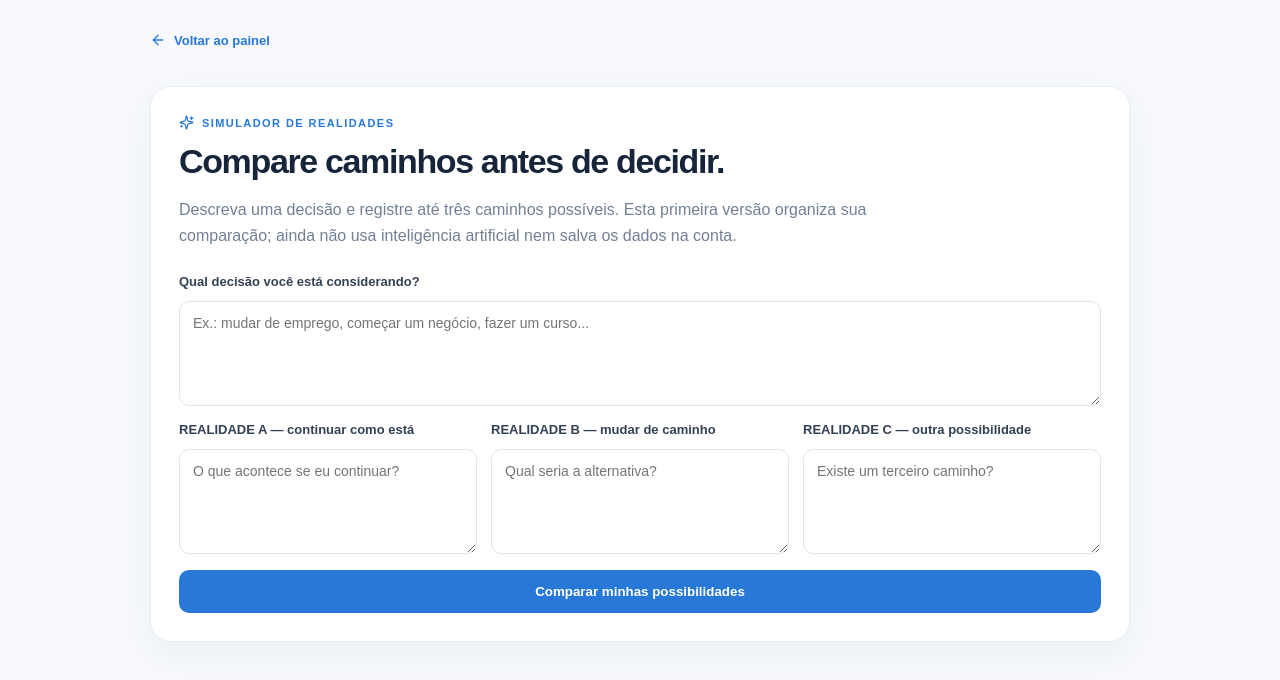
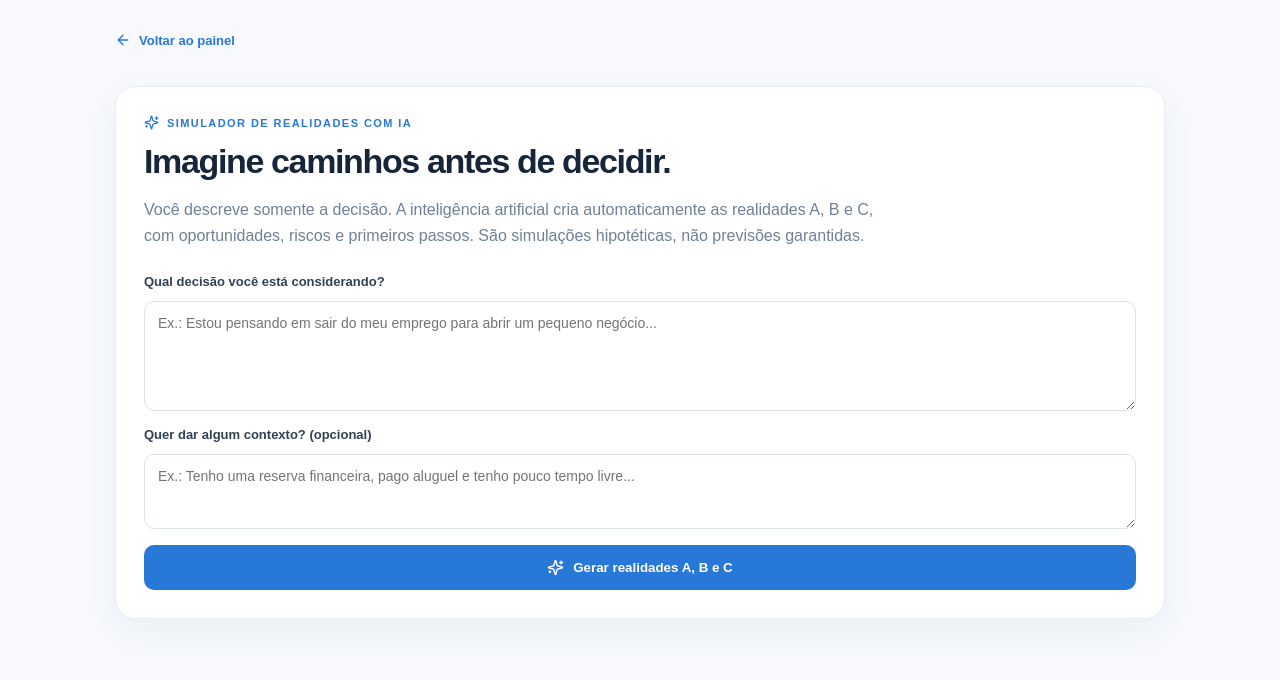
Before and after one commit to luckaslemes/vida-paralela, a Next.js app: page /simulador in a window 1280 px wide. Shown: the top 680 px of the page. Built offline with nearby package versions, Linux system fonts and the light colour scheme.

Commit message:
Make AI generate realities A B and C

```diff
--- a/src/app/simulador/page.tsx
+++ b/src/app/simulador/page.tsx
@@ -2,44 +2,89 @@
 
 import { useState } from "react";
 import Link from "next/link";
-import { ArrowLeft, Sparkles } from "lucide-react";
+import { ArrowLeft, Sparkles, Loader2, RefreshCw } from "lucide-react";
+
+type Scenario = {
+  name: string;
+  description: string;
+  opportunities: string[];
+  risks: string[];
+  first_steps: string[];
+  short_term: string;
+  long_term: string;
+  confidence: string;
+};
+type Result = { title: string; summary: string; scenarios: { A: Scenario; B: Scenario; C: Scenario } };
 
 export default function SimulatorPage() {
   const [decision, setDecision] = useState("");
-  const [optionA, setOptionA] = useState("");
-  const [optionB, setOptionB] = useState("");
-  const [optionC, setOptionC] = useState("");
-  const [show, setShow] = useState(false);
+  const [context, setContext] = useState("");
+  const [result, setResult] = useState<Result | null>(null);
+  const [error, setError] = useState("");
+  const [loading, setLoading] = useState(false);
 
-  function compare(event: React.FormEvent<HTMLFormElement>) {
+  async function generate(event: React.FormEvent<HTMLFormElement>) {
     event.preventDefault();
-    setShow(true);
+    setLoading(true);
+    setError("");
+    setResult(null);
+    try {
+      const response = await fetch("/api/ai/scenarios", {
+        method: "POST",
+        headers: { "Content-Type": "application/json" },
+        body: JSON.stringify({ decision, context }),
+      });
+      const data = await response.json();
+      if (!response.ok) throw new Error(data.error || "Não foi possível gerar as realidades.");
+      setResult(data);
+    } catch (err) {
+      setError(err instanceof Error ? err.message : "Erro inesperado. Tente novamente.");
+    } finally {
+      setLoading(false);
+    }
   }
 
   return (
     <main style={{minHeight:"100vh",background:"#f7f9fc",padding:"32px 18px",color:"#17253a",fontFamily:"Arial,sans-serif"}}>
-      <div style={{maxWidth:980,margin:"0 auto"}}>
+      <div style={{maxWidth:1050,margin:"0 auto"}}>
         <Link href="/" style={{display:"inline-flex",gap:8,alignItems:"center",color:"#2878d7",textDecoration:"none",fontWeight:700,fontSize:13}}><ArrowLeft size={16}/> Voltar ao painel</Link>
         <div style={{marginTop:34,background:"#fff",border:"1px solid #e8edf4",borderRadius:20,padding:28,boxShadow:"0 12px 35px rgba(30,80,140,.06)"}}>
-          <div style={{color:"#2878d7",fontSize:11,fontWeight:800,letterSpacing:".13em",display:"flex",gap:8,alignItems:"center"}}><Sparkles size={15}/> SIMULADOR DE REALIDADES</div>
-          <h1 style={{fontSize:34,letterSpacing:"-.04em",margin:"12px 0"}}>Compare caminhos antes de decidir.</h1>
-          <p style={{color:"#718096",lineHeight:1.6,maxWidth:700}}>Descreva uma decisão e registre até três caminhos possíveis. Esta primeira versão organiza sua comparação; ainda não usa inteligência artificial nem salva os dados na conta.</p>
-          <form onSubmit={compare} style={{display:"grid",gap:16,marginTop:26}}>
-            <label style={label}>Qual decisão você está considerando?<textarea required value={decision} onChange={e=>{setDecision(e.target.value);setShow(false);}} placeholder="Ex.: mudar de emprego, começar um negócio, fazer um curso..." style={field}/></label>
-            <div style={{display:"grid",gridTemplateColumns:"repeat(auto-fit,minmax(220px,1fr))",gap:14}}>
-              <label style={label}>REALIDADE A — continuar como está<textarea required value={optionA} onChange={e=>{setOptionA(e.target.value);setShow(false);}} placeholder="O que acontece se eu continuar?" style={field}/></label>
-              <label style={label}>REALIDADE B — mudar de caminho<textarea required value={optionB} onChange={e=>{setOptionB(e.target.value);setShow(false);}} placeholder="Qual seria a alternativa?" style={field}/></label>
-              <label style={label}>REALIDADE C — outra possibilidade<textarea required value={optionC} onChange={e=>{setOptionC(e.target.value);setShow(false);}} placeholder="Existe um terceiro caminho?" style={field}/></label>
+          <div style={{color:"#2878d7",fontSize:11,fontWeight:800,letterSpacing:".13em",display:"flex",gap:8,alignItems:"center"}}><Sparkles size={15}/> SIMULADOR DE REALIDADES COM IA</div>
+          <h1 style={{fontSize:34,letterSpacing:"-.04em",margin:"12px 0"}}>Imagine caminhos antes de decidir.</h1>
+          <p style={{color:"#718096",lineHeight:1.6,maxWidth:760}}>Você descreve somente a decisão. A inteligência artificial cria automaticamente as realidades A, B e C, com oportunidades, riscos e primeiros passos. São simulações hipotéticas, não previsões garantidas.</p>
+          <form onSubmit={generate} style={{display:"grid",gap:16,marginTop:26}}>
+            <label style={label}>Qual decisão você está considerando?
+              <textarea required minLength={10} maxLength={2000} value={decision} onChange={e=>setDecision(e.target.value)} placeholder="Ex.: Estou pensando em sair do meu emprego para abrir um pequeno negócio..." style={field}/>
+            </label>
+            <label style={label}>Quer dar algum contexto? (opcional)
+              <textarea maxLength={2000} value={context} onChange={e=>setContext(e.target.value)} placeholder="Ex.: Tenho uma reserva financeira, pago aluguel e tenho pouco tempo livre..." style={{...field,minHeight:75}}/>
+            </label>
+            <button type="submit" disabled={loading} style={{display:"flex",justifyContent:"center",alignItems:"center",gap:9,background:loading?"#8bb8e8":"#2878d7",color:"#fff",border:0,borderRadius:10,padding:"14px 18px",fontWeight:800,cursor:loading?"wait":"pointer"}}>
+              {loading ? <><Loader2 size={17} /> Criando suas realidades...</> : <><Sparkles size={17} /> Gerar realidades A, B e C</>}
+            </button>
+          </form>
+          {error && <p role="alert" style={{marginTop:18,padding:14,background:"#fff4f2",border:"1px solid #ffd5ce",borderRadius:10,color:"#a33b2c",fontSize:14}}>{error}</p>}
+          {result && <section style={{marginTop:30,borderTop:"1px solid #e8edf4",paddingTop:24}}>
+            <div style={{display:"flex",justifyContent:"space-between",gap:12,alignItems:"center",flexWrap:"wrap"}}>
+              <div><div style={{fontSize:11,fontWeight:800,color:"#2878d7",letterSpacing:".1em"}}>ANÁLISE GERADA PELA IA</div><h2 style={{fontSize:24,margin:"8px 0"}}>{result.title || "Suas três realidades"}</h2></div>
+              <button onClick={()=>{setResult(null);}} style={{display:"flex",alignItems:"center",gap:7,background:"#eef5ff",color:"#2878d7",border:0,borderRadius:9,padding:"10px 12px",fontWeight:700,cursor:"pointer"}}><RefreshCw size={15}/> Nova simulação</button>
             </div>
-            <button type="submit" style={{background:"#2878d7",color:"#fff",border:0,borderRadius:10,padding:"14px 18px",fontWeight:800,cursor:"pointer"}}>Comparar minhas possibilidades</button>
-          </form>
-          {show && <section style={{marginTop:26,borderTop:"1px solid #e8edf4",paddingTop:22}}>
-            <h2 style={{fontSize:20}}>Sua comparação</h2>
-            <p style={{color:"#718096",fontSize:13}}>Decisão: {decision}</p>
-            <div style={{display:"grid",gridTemplateColumns:"repeat(auto-fit,minmax(200px,1fr))",gap:12}}>
-              {[["REALIDADE A",optionA],["REALIDADE B",optionB],["REALIDADE C",optionC]].map(([title,value])=><article key={title} style={{background:"#f7faff",border:"1px solid #e2ecf8",borderRadius:12,padding:16}}><strong style={{color:"#2878d7",fontSize:11}}>{title}</strong><p style={{whiteSpace:"pre-wrap",lineHeight:1.6,fontSize:14}}>{value}</p></article>)}
+            <p style={{color:"#64748b",lineHeight:1.65}}>{result.summary}</p>
+            <div style={{display:"grid",gridTemplateColumns:"repeat(auto-fit,minmax(245px,1fr))",gap:14,marginTop:18}}>
+              {(["A","B","C"] as const).map(key=>{
+                const s=result.scenarios[key];
+                return <article key={key} style={{background:"#f8fbff",border:"1px solid #e2ecf8",borderRadius:14,padding:18}}>
+                  <div style={{fontSize:11,fontWeight:900,color:"#2878d7",letterSpacing:".1em"}}>REALIDADE {key}</div>
+                  <h3 style={{fontSize:19,margin:"8px 0"}}>{s.name}</h3>
+                  <p style={{fontSize:14,lineHeight:1.6,color:"#475569"}}>{s.description}</p>
+                  <Section title="Oportunidades" items={s.opportunities}/>
+                  <Section title="Riscos" items={s.risks}/>
+                  <Section title="Primeiros passos" items={s.first_steps}/>
+                  <div style={{borderTop:"1px solid #dce8f5",marginTop:14,paddingTop:12,fontSize:13,lineHeight:1.6}}><b>Curto prazo:</b> {s.short_term}<br/><b>Longo prazo:</b> {s.long_term}<br/><b>Confiança da análise:</b> {s.confidence}</div>
+                </article>;
+              })}
             </div>
-            <p style={{fontSize:12,color:"#718096",marginTop:16}}>Próximo passo: avalie custos, tempo, riscos, benefícios e o que ainda precisa descobrir em cada caminho.</p>
+            <p style={{fontSize:12,color:"#718096",marginTop:18}}>As realidades são hipóteses construídas a partir das informações fornecidas. Resultados reais dependem de fatores pessoais e externos que podem mudar.</p>
           </section>}
         </div>
       </div>
@@ -47,5 +92,9 @@ export default function SimulatorPage() {
   );
 }
 
+function Section({title,items}:{title:string;items:string[]}) {
+  return <div style={{marginTop:14}}><strong style={{fontSize:12}}>{title}</strong><ul style={{paddingLeft:18,margin:"7px 0",fontSize:13,lineHeight:1.55,color:"#475569"}}>{(items || []).map((item,i)=><li key={i}>{item}</li>)}</ul></div>;
+}
+
 const label: React.CSSProperties = {display:"grid",gap:8,fontSize:13,fontWeight:700,color:"#334155"};
-const field: React.CSSProperties = {width:"100%",minHeight:105,resize:"vertical",padding:13,border:"1px solid #dbe4f0",borderRadius:10,font:"14px Arial",boxSizing:"border-box",marginTop:4};
+const field: React.CSSProperties = {width:"100%",minHeight:110,resize:"vertical",padding:13,border:"1px solid #dbe4f0",borderRadius:10,font:"14px Arial",boxSizing:"border-box",marginTop:4};
```
